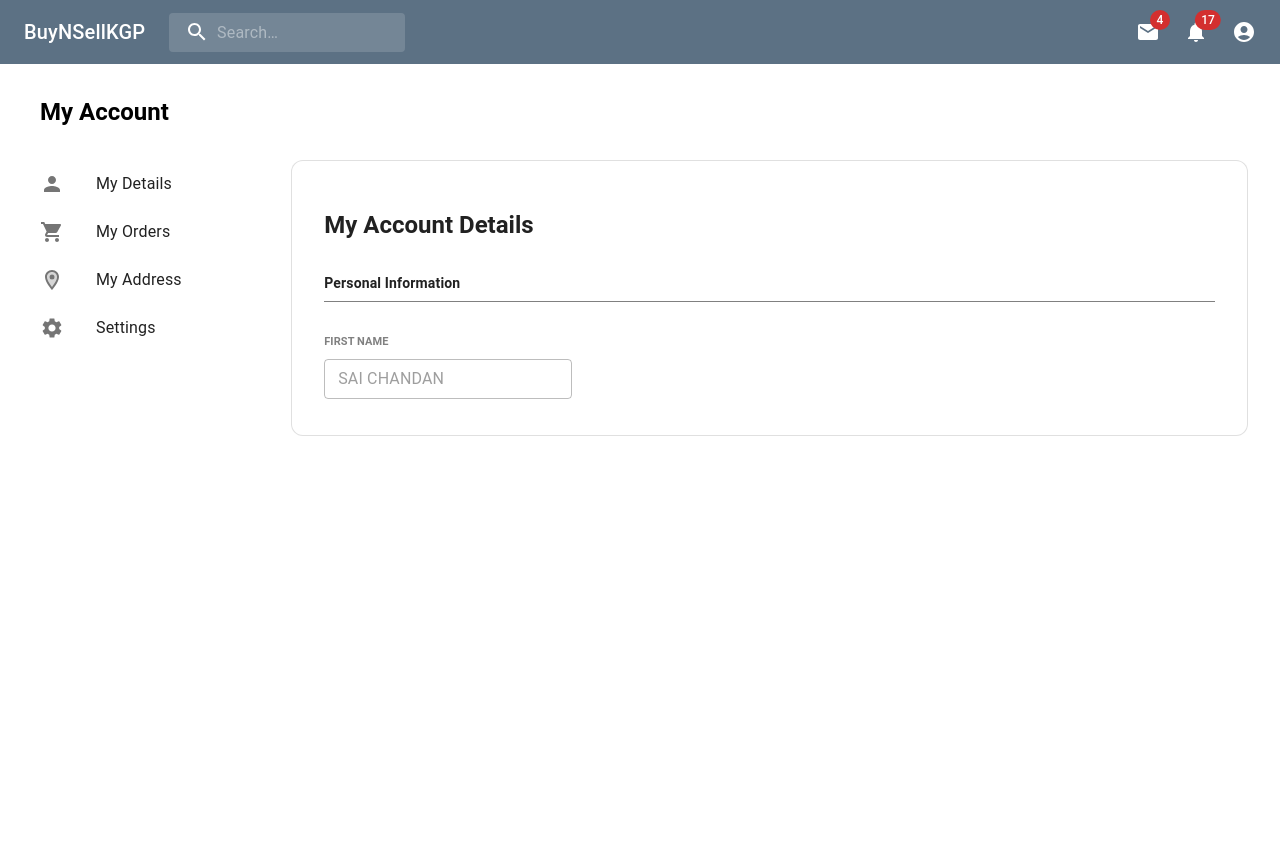
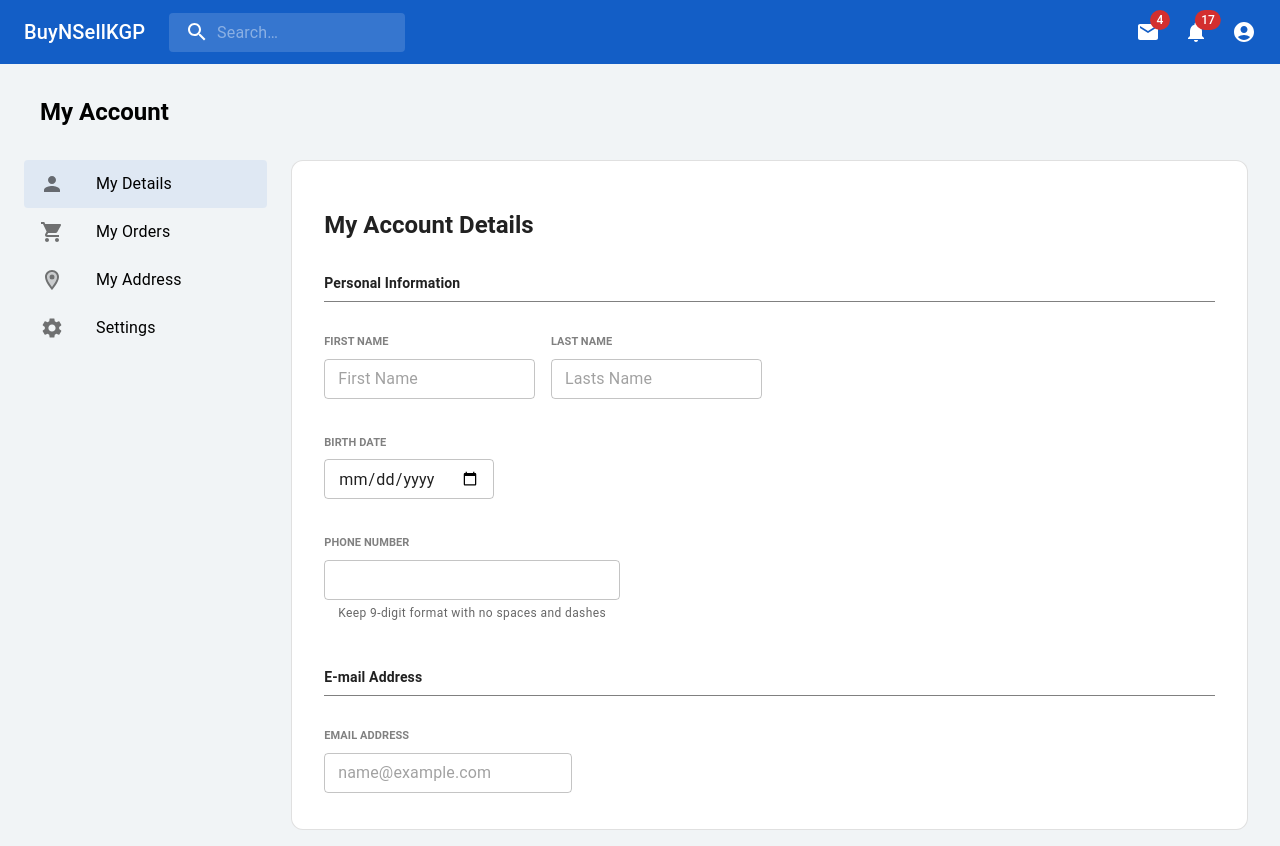
Before and after one commit to kr-aashish/ShopKGP-client, a React (Create React App) app: page /account/1 in a window 1280 px wide. Before the commit the page ends 800 px from the top, so only its background shows below. Built offline with nearby package versions, Linux system fonts and the light colour scheme.

Commit message:
Add account page, with input details

```diff
--- a/src/App.js
+++ b/src/App.js
@@ -17,7 +17,6 @@ function App() {
                 <Route path="/checkout" element={<Checkout/>}/>
             </Routes>
         </ThemeProvider>
-
     );
 }
 
--- a/src/index.css
+++ b/src/index.css
@@ -4,6 +4,7 @@
 
 body {
     margin: 0;
+    background-color: rgb(241, 244, 246);
     -webkit-font-smoothing: antialiased;
     -moz-osx-font-smoothing: grayscale;
 }
--- a/src/pages/account/Account.jsx
+++ b/src/pages/account/Account.jsx
@@ -13,8 +13,6 @@ export default function Account() {
                 <AccountNavbar/>
                 <AccountContent/>
             </Stack>
-
-
         </Box>
     );
 }
--- a/src/pages/account/AccountContent.jsx
+++ b/src/pages/account/AccountContent.jsx
@@ -1,6 +1,6 @@
 import React from 'react';
 import Box from "@mui/material/Box";
-import {Paper, TextField} from "@mui/material";
+import {Grid, Paper, TextField} from "@mui/material";
 import Typography from "@mui/material/Typography";
 
 const AccountContent = () => {
@@ -14,12 +14,40 @@ const AccountContent = () => {
                             fontWeight={"bold"}>
                     Personal Information
                 </Typography>
+                <Grid container spacing={2}>
+                    <Grid item xs={12} sm={6} md={3}>
+                        <Typography pt={4} color={"gray"} fontWeight={"bold"} fontSize={11}>
+                            FIRST NAME
+                        </Typography>
+                        <TextField variant={"outlined"} size={"small"} margin={"dense"} placeholder={"First Name"}/>
+                    </Grid>
+                    <Grid item xs={12} sm={6} md={3}>
+                        <Typography pt={4} color={"gray"} fontWeight={"bold"} fontSize={11}>
+                            LAST NAME
+                        </Typography>
+                        <TextField variant={"outlined"} size={"small"} margin={"dense"} placeholder={"Lasts Name"}/>
+                    </Grid>
+                </Grid>
                 <Typography pt={4} color={"gray"} fontWeight={"bold"} fontSize={11}>
-                    FIRST NAME
+                    BIRTH DATE
                 </Typography>
-                <TextField variant={"outlined"} disabled size={"small"} margin={"dense"} placeholder={"First Name"}
-                           value={"SAI CHANDAN"}/>
+                <TextField type={"date"} variant={"outlined"} size={"small"} margin={"dense"}/>
+                <Typography pt={4} color={"gray"} fontWeight={"bold"} fontSize={11}>
+                    PHONE NUMBER
+                </Typography>
+                <TextField type={"text"} helperText={"Keep 9-digit format with no spaces and dashes"}
+                           variant={"outlined"}
+                           size={"small"} margin={"dense"}/>
 
+                <Typography variant={"body2"} borderBottom={.5} pb={1} borderColor={"gray"} pt={5}
+                            fontWeight={"bold"}>
+                    E-mail Address
+                </Typography>
+                <Typography pt={4} color={"gray"} fontWeight={"bold"} fontSize={11}>
+                    EMAIL ADDRESS
+                </Typography>
+                <TextField type={"email"} variant={"outlined"} size={"small"} margin={"dense"}
+                           placeholder={"name@example.com"}/>
             </Paper>
         </Box>
     );
--- a/src/pages/account/AccountNavbar.jsx
+++ b/src/pages/account/AccountNavbar.jsx
@@ -1,63 +1,59 @@
-import React from 'react';
-import {List, ListItem, ListItemButton, ListItemIcon, ListItemText} from "@mui/material";
+import React, {useState} from 'react';
+import {List, ListItemButton, ListItemIcon, ListItemText, useTheme} from "@mui/material";
 import Box from "@mui/material/Box";
 import {LocationOnTwoTone, Person, Settings, ShoppingCart} from "@mui/icons-material";
-import {styled} from "@mui/material/styles";
 
 
-const StyledListItemButton = styled(ListItemButton)(({theme}) => ({
-    color: theme.palette.text.primary,
+function AccountNavbar() {
+    const [selectedIndex, setSelectedIndex] = useState(1);
+    const theme = useTheme();
+
+    const handleListItemClick = (event, index) => {
+        setSelectedIndex(index);
+        console.log(theme.palette);
+    };
+
+    const customStyle = {
         borderRadius: theme.shape.borderRadius,
-
-    "&:hover": {
-        backgroundColor: theme.palette.primary,
-        elevation: 2,
-    },
-}));
-
-const AccountNavBar = () => {
+    }
     return (
         <Box flex={1} p={1} ml={2} sx={{
             display: {"xs": "none", "sm": "block"},
         }}>
             <List>
-                <ListItem disablePadding>
-                    <StyledListItemButton>
+                <ListItemButton selected={selectedIndex === 1} onClick={(e) => handleListItemClick(e, 1)}
+                                style={customStyle}>
                     <ListItemIcon>
                         <Person/>
                     </ListItemIcon>
                     <ListItemText primary="My Details"/>
-                    </StyledListItemButton>
-                </ListItem>
-                <ListItem disablePadding>
-                    <StyledListItemButton>
+                </ListItemButton>
+                <ListItemButton selected={selectedIndex === 2} onClick={(e) => handleListItemClick(e, 2)}
+                                style={customStyle}>
                     <ListItemIcon>
                         <ShoppingCart/>
                     </ListItemIcon>
                     <ListItemText primary="My Orders"/>
-                    </StyledListItemButton>
-                </ListItem>
-                <ListItem disablePadding>
-                    <StyledListItemButton>
+                </ListItemButton>
+                <ListItemButton selected={selectedIndex === 3} onClick={(e) => handleListItemClick(e, 3)}
+                                style={customStyle}>
                     <ListItemIcon>
                         <LocationOnTwoTone/>
                     </ListItemIcon>
                     <ListItemText primary="My Address"/>
-                    </StyledListItemButton>
-                </ListItem>
-                <ListItem disablePadding>
-                    <StyledListItemButton>
+                </ListItemButton>
+                <ListItemButton selected={selectedIndex === 4} onClick={(e) => handleListItemClick(e, 4)}
+                                style={customStyle}>
                     <ListItemIcon>
                         <Settings/>
                     </ListItemIcon>
                     <ListItemText primary="Settings"/>
-                    </StyledListItemButton>
-                </ListItem>
+                </ListItemButton>
 
             </List>
 
         </Box>
     );
-};
+}
 
-export default AccountNavBar;
+export default AccountNavbar;
--- a/src/themes/light.js
+++ b/src/themes/light.js
@@ -1,13 +1,12 @@
 import {createTheme} from "@mui/material/styles";
-import {green} from "@mui/material/colors";
 
 export const lightTheme = createTheme({
     palette: {
         primary: {
-            main: "rgba(26,55,82,0.71)",
+            main: "rgb(19, 94, 198)",
         },
         secondary: {
-            main: green[500],
+            main: "#45A8D9",
         },
     },
 });
```
Lines whose indentation alone changed are shown as unchanged.
